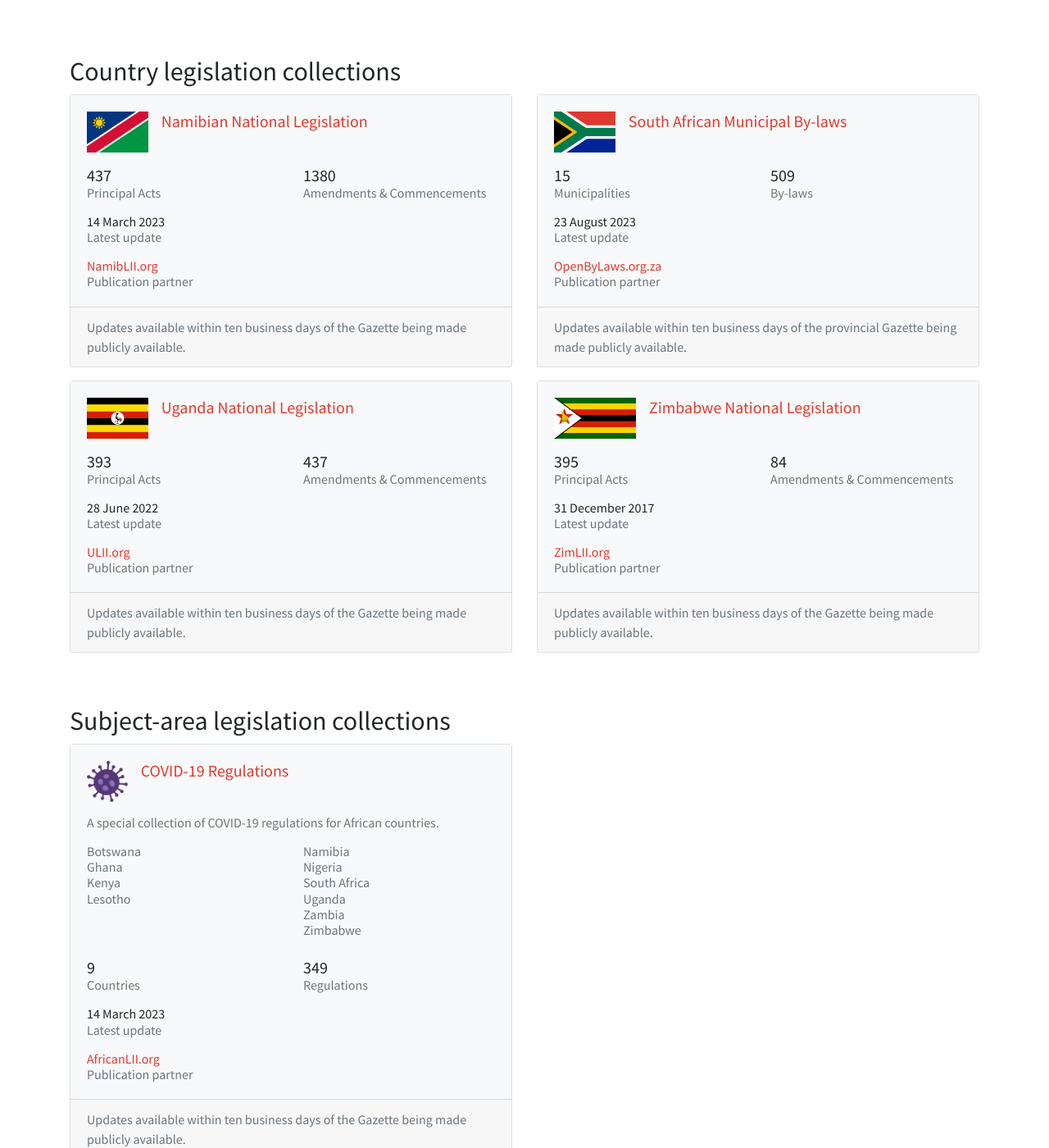
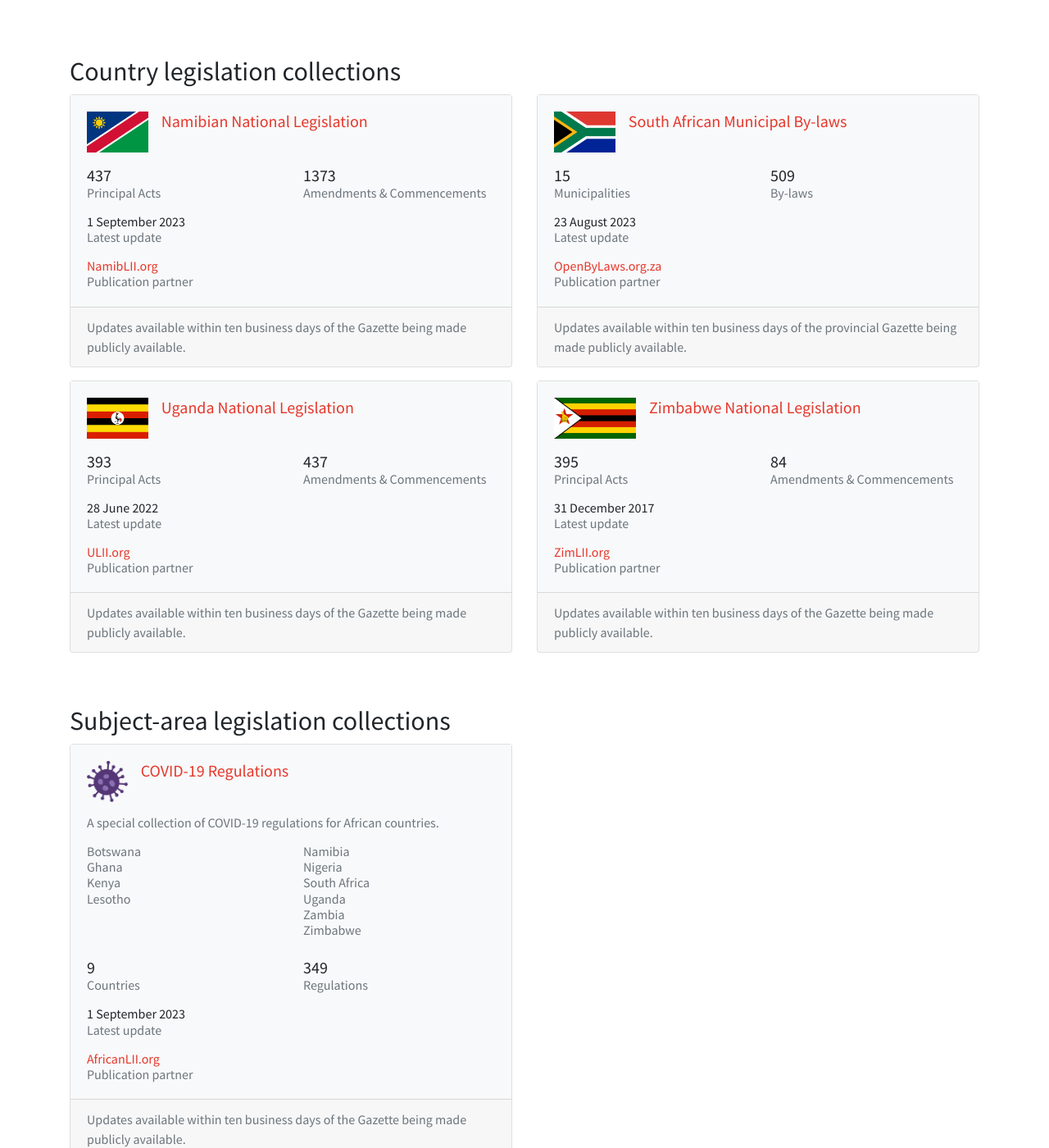
Before and after one commit to laws-africa/laws-africa.github.io, a Jekyll site: the page built from commons.markdown, in a window 1280 px wide and 1400 px high, scrolled down 595 px. Shown: the whole window at 82% size. Built offline with Jekyll 4.4.1, drawn with Linux system fonts in a browser that asks for light colours; nearby versions of some CDN libraries.

Commit message:
Updated commons stats

```diff
--- a/_data/commons.json
+++ b/_data/commons.json
@@ -1,13 +1,13 @@
 {
   "covid19": {
-    "as_at_date": "2023-03-14",
+    "as_at_date": "2023-09-01",
     "n_countries": 9,
     "n_principal": 349
   },
   "na": {
-    "as_at_date": "2023-03-14",
+    "as_at_date": "2023-09-01",
     "n_principal": 437,
-    "n_stubs": 1380
+    "n_stubs": 1373
   },
   "pending": [
     {
```
